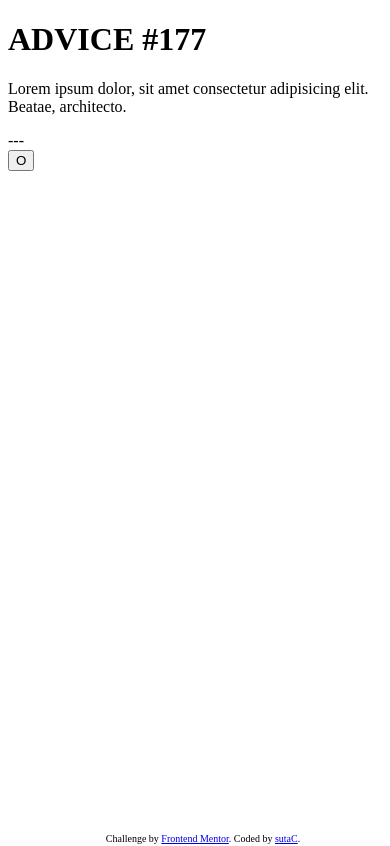
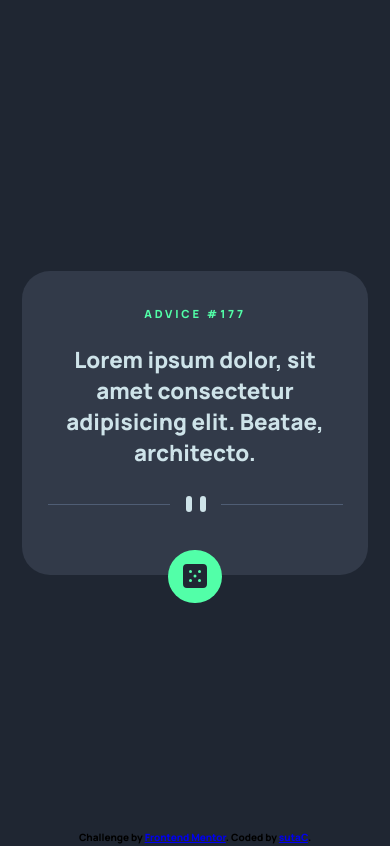
Before and after one commit to sutaC/Advice-generator-app, a SvelteKit app: page / in a window 390 px wide. Built offline with nearby package versions, Linux system fonts and the light colour scheme.

Commit message:
Mobile style

```diff
--- a/src/routes/+page.svelte
+++ b/src/routes/+page.svelte
@@ -14,15 +14,95 @@
         Lorem ipsum dolor, sit amet consectetur adipisicing elit. Beatae, architecto.
     </p>
 
-    <div class="devider">---</div>
+    <div class="devider"></div>
 
-    <button>O</button>
+    <button></button>
 
 </main>
 
 
 <!-- ---  -->
 <style>
+    @import url('https://fonts.googleapis.com/css2?family=Manrope:wght@800&display=swap');
+
+    :root {
+
+        font-family: 'Manrope', sans-serif;
+        font-size: 28px;
+
+        /* Primary */
+        --clr-light-cyan: hsl(193, 38%, 86%);
+        --clr-neon-green: hsl(150, 100%, 66%);
+
+        /* Neutral */
+        --clr-grayish-blue: hsl(217, 19%, 38%);
+        --clr-dark-grayish-blue: hsl(217, 19%, 24%);
+        --clr-dark-blue: hsl(218, 23%, 16%);
+    }
+
+    /* Mian styles */
+
+    :global(body) {
+        display: flex;
+        justify-content: center;
+        align-items: center;
+        text-align: center;
+
+        min-height: 95vh;
+
+        padding: 0.5rem;
+
+        background-color: var(--clr-dark-blue);
+    }
+
+
+    main {
+        padding: 1rem 0.8rem 0rem 0.8rem;
+
+        border-radius: 1rem;
+
+        background-color: var(--clr-dark-grayish-blue);
+    }
+
+    .devider {
+        height: 1rem;
+
+        background-image: url('/pattern-divider-mobile.svg');
+        background-repeat: no-repeat;
+        background-position: center;
+    }
+
+
+    h1 {
+        color: var(--clr-neon-green);
+        font-size: 0.4rem;
+        letter-spacing: 0.1rem;
+    }
+
+    p {
+
+        font-size: 0.8rem;
+        color: var(--clr-light-cyan);
+    }
+
+    button {
+        height: 0.5em;
+        width: 0.5rem;
+
+        padding: 0.95rem;
+
+        border: none;
+        border-radius: 100%;
+
+        background-color: var(--clr-neon-green);
+        background-image: url('/icon-dice.svg');
+        background-repeat: no-repeat;
+        background-position: center;
+
+        transform: translate(0, 1rem);
+    }
+
+
 
 
 
```
